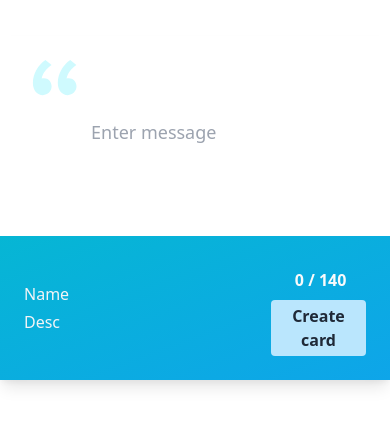
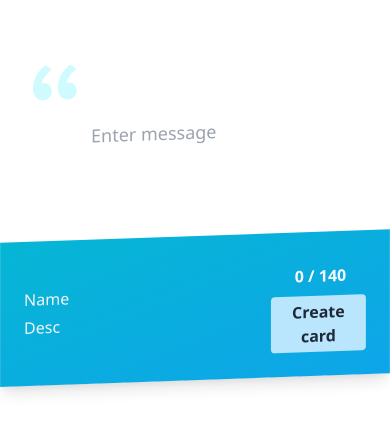
Before and after one commit to OhYash/tenor.cards, a website: page cards/quote_create.html in a window 390 px wide. Shown: the part 230-662 px from the top of the page. Drawn offline with Linux system fonts and the light colour scheme.

Commit message:
Keep rotate in small device mode

```diff
--- a/cards/quote_create.html
+++ b/cards/quote_create.html
@@ -11,8 +11,8 @@
 <BODY>
 	<div class="pt-8 flex flex-col justify-center h-screen">
 		<div class="sm:max-w-xl sm:mx-auto">
-			<figure class="shadow-lg sm:rounded-xl flex-none transform sm:-rotate-2">
-				<blockquote class="sm:rounded-t-xl bg-white px-8 py-6 md:p-7 text-lg md:text-xl leading-8 md:leading-8 font-semibold text-gray-900">
+			<figure class="shadow-lg sm:rounded-xl flex-none transform -rotate-2 -skew-x-2 sm:skew-x-0">
+				<blockquote class="sm:rounded-t-xl bg-white px-8 py-6 sm:p-7 text-lg md:text-xl leading-8 md:leading-8 font-semibold text-gray-900">
 					<svg width="45" height="36" class="mb-5 fill-current text-cyan-100">
 						<path d="M13.415.001C6.07 5.185.887 13.681.887 23.041c0 7.632 4.608 12.096 9.936 12.096 5.04 0 8.784-4.032 8.784-8.784 0-4.752-3.312-8.208-7.632-8.208-.864 0-2.016.144-2.304.288.72-4.896 5.328-10.656 9.936-13.536L13.415.001zm24.768 0c-7.2 5.184-12.384 13.68-12.384 23.04 0 7.632 4.608 12.096 9.936 12.096 4.896 0 8.784-4.032 8.784-8.784 0-4.752-3.456-8.208-7.776-8.208-.864 0-1.872.144-2.16.288.72-4.896 5.184-10.656 9.792-13.536L38.183.001z"></path>
 					</svg>
@@ -24,7 +24,7 @@
 						</div>
 					</div>
 				</blockquote>
-				<figcaption class="flex items-center space-x-4 p-6 md:px-10 md:py-6 bg-gradient-to-br sm:rounded-b-xl leading-6 font-semibold text-white from-cyan-500 to-light-blue-500">
+				<figcaption class="flex items-center space-x-4 p-6 md:px-10 md:py-6 bg-gradient-to-br from-cyan-500 to-light-blue-500 leading-6 font-semibold text-white sm:rounded-b-xl">
 					<div class="flex-auto">
 						<input id="mtNameInput" type="text" placeholder="Name" class="bg-transparent border-none outline-none placeholder-gray-100 pb-1" /><br />
 						<input id="mtDescInput" type="text" placeholder="Desc" class="bg-transparent border-none outline-none placeholder-gray-100 text-cyan-100" />
```
Also changed, not shown: cards/quote_view.html (+5 -5 lines), assets/css/main.css.
